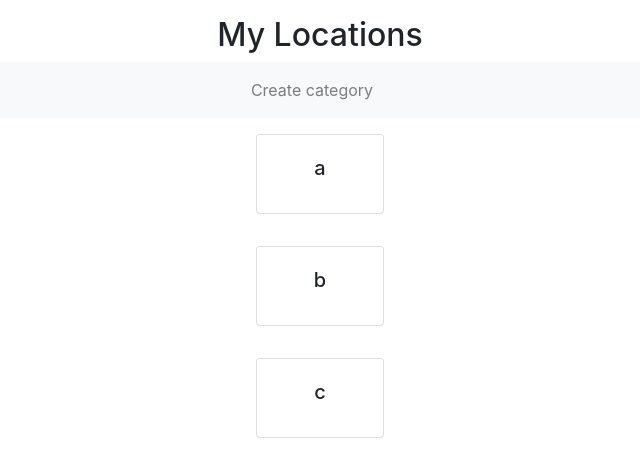
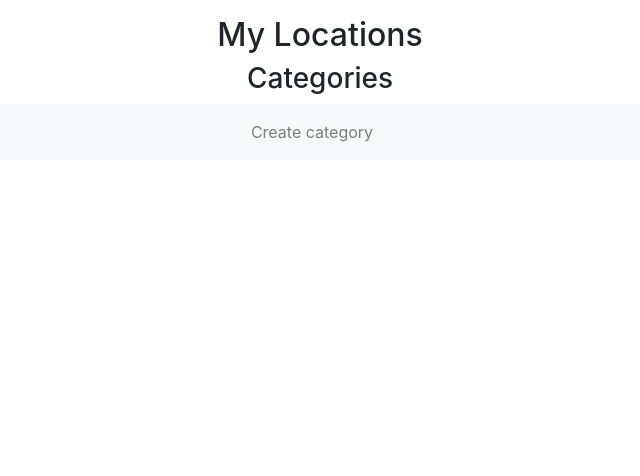
Before and after one commit to shirafeldinger/My-Locations, a React (Create React App) app in the folder my-app/: page / in a window 1280 px wide. Shown: the top 476 px of the page, without its empty margins (320-960 px from the left). Built offline with nearby package versions, Linux system fonts and the light colour scheme.

Commit message:
added redux persist for store data

```diff
--- a/my-app/src/App.tsx
+++ b/my-app/src/App.tsx
@@ -22,8 +22,11 @@ const App = () => {
 
   return (
     <div className="m-3 App">
+
+      <h2>My Locations</h2>
+
       <Router>
-        <h2>My Locations</h2>
+        <h3>{categorySelected ? categorySelected : 'Categories'}</h3>
         <nav className=" d-flex align-items-center justify-content-center navbar navbar-light bg-light">
           <ul className="navbar-nav flex-row ">
             <Link className="nav-link mr-3" to="/newCategory">Create category</Link>
--- a/my-app/src/index.tsx
+++ b/my-app/src/index.tsx
@@ -6,9 +6,13 @@ import reportWebVitals from './reportWebVitals';
 import { Provider } from "react-redux"
 import { createStore } from "redux"
 import { ActionTypes, LocationActions, MyLocationState } from './types';
+import { persistStore, persistReducer } from 'redux-persist'
+import storage from 'redux-persist/lib/storage'
+import { PersistGate } from 'redux-persist/integration/react';
+import { PersistPartial } from 'redux-persist/lib/persistReducer';
 
 const initialState = {
-  categories: ['a', 'b', 'c'],
+  categories: [],
   locations: [],
   categorySelected: ''
 };
@@ -25,12 +29,23 @@ const reducer = (state: MyLocationState = initialState, action: LocationActions)
       return state;
   };
 };
-let store = createStore(reducer);
 
+const persistConfig = {
+  key: 'root',
+  storage,
+  whitelist: ['categories', 'locations']
+};
+
+
+const persistedReducer = persistReducer(persistConfig, reducer)
+const store = createStore<MyLocationState & PersistPartial, any, any, any>(persistedReducer);
+const persistor = persistStore(store)
 ReactDOM.render(
   <React.StrictMode>
     <Provider store={store}>
-      <App />
+      <PersistGate loading={null} persistor={persistor}>
+        <App />
+      </PersistGate>
     </Provider>
   </React.StrictMode>,
   document.getElementById('root')
```
